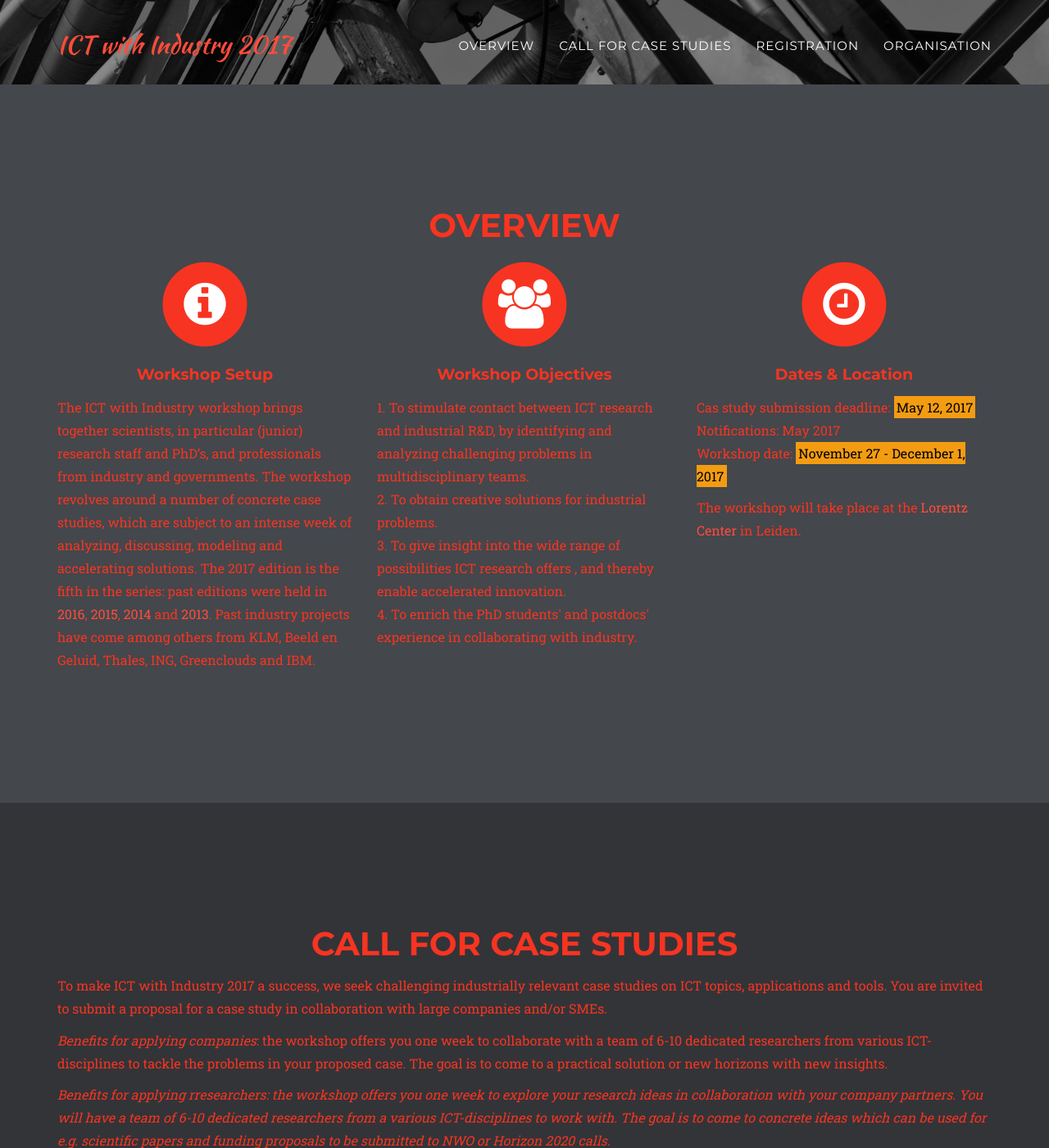
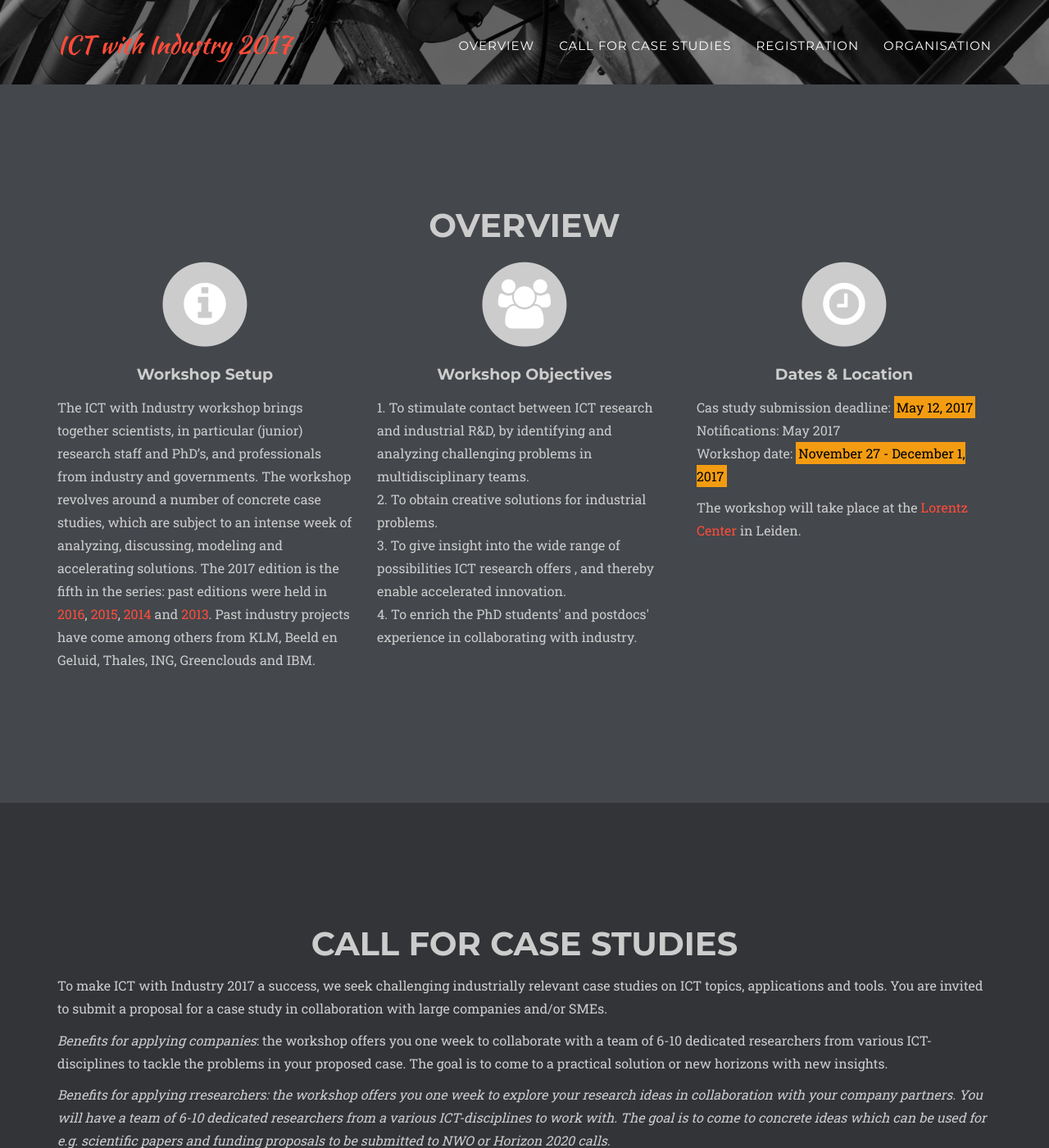
Before and after one commit to chauff/ictWI2017, a Jekyll site: the page built from index.html, in a window 1280 px wide and 1400 px high, scrolled down 627 px. Shown: the whole window at 82% size. Built offline with Jekyll 4.4.1, drawn with Linux system fonts in a browser that asks for light colours; some web fonts are replaced.

Commit message:
color test

```diff
--- a/_data/template.yml
+++ b/_data/template.yml
@@ -1,8 +1,8 @@
 # Color settings (hex-codes without the leading hash-tag)
 color:
   primary: FF4C3B  #red link color
-  secondary: F73421 #darker red hover link color
-  secondary-dark: F73421
+  secondary: FFF #darker red hover link color
+  secondary-dark: CCC
   muted: 555
   sectionBG1: 44474c #ECECEC
   sectionBG2: 333438 #DEDEDE
```
